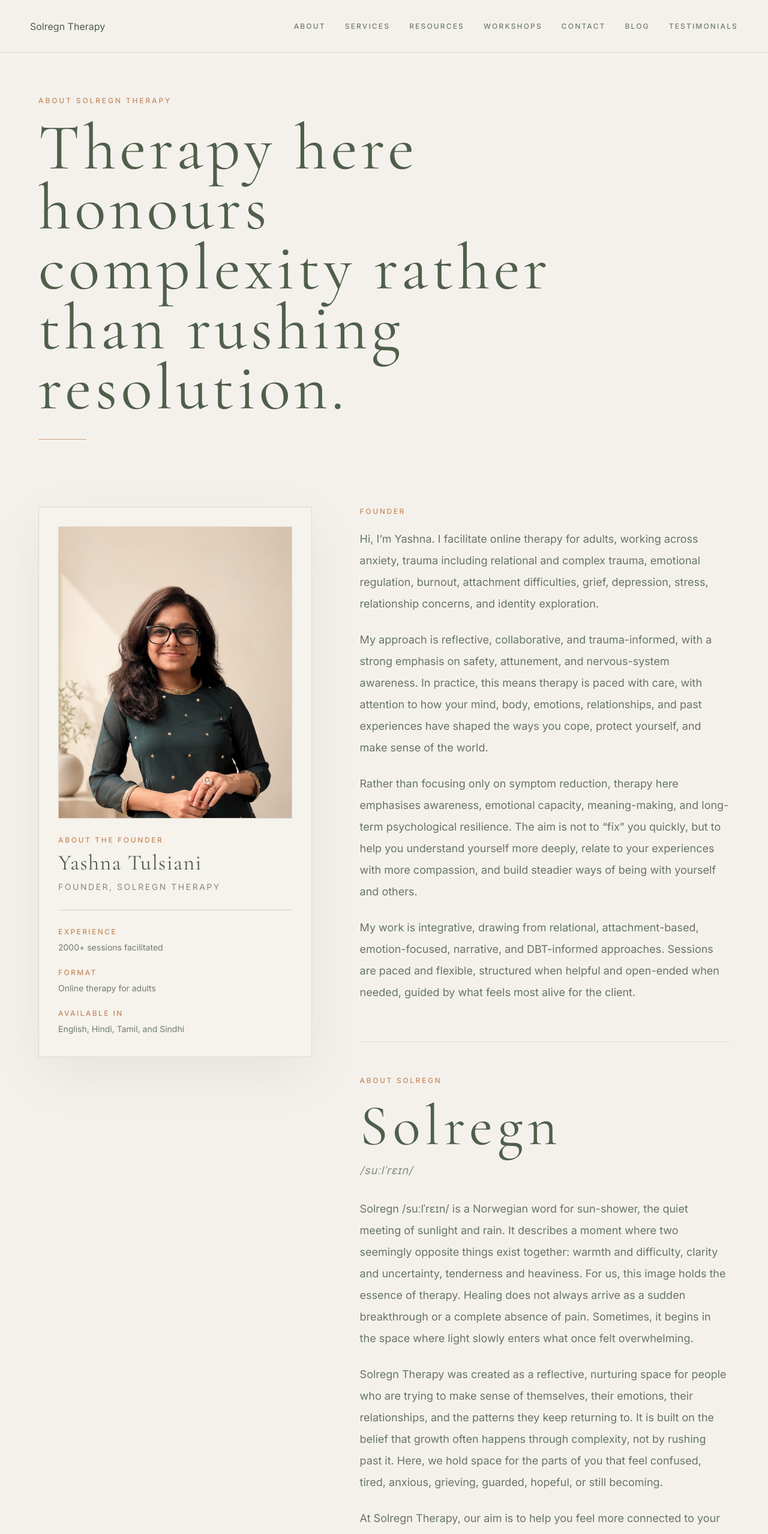
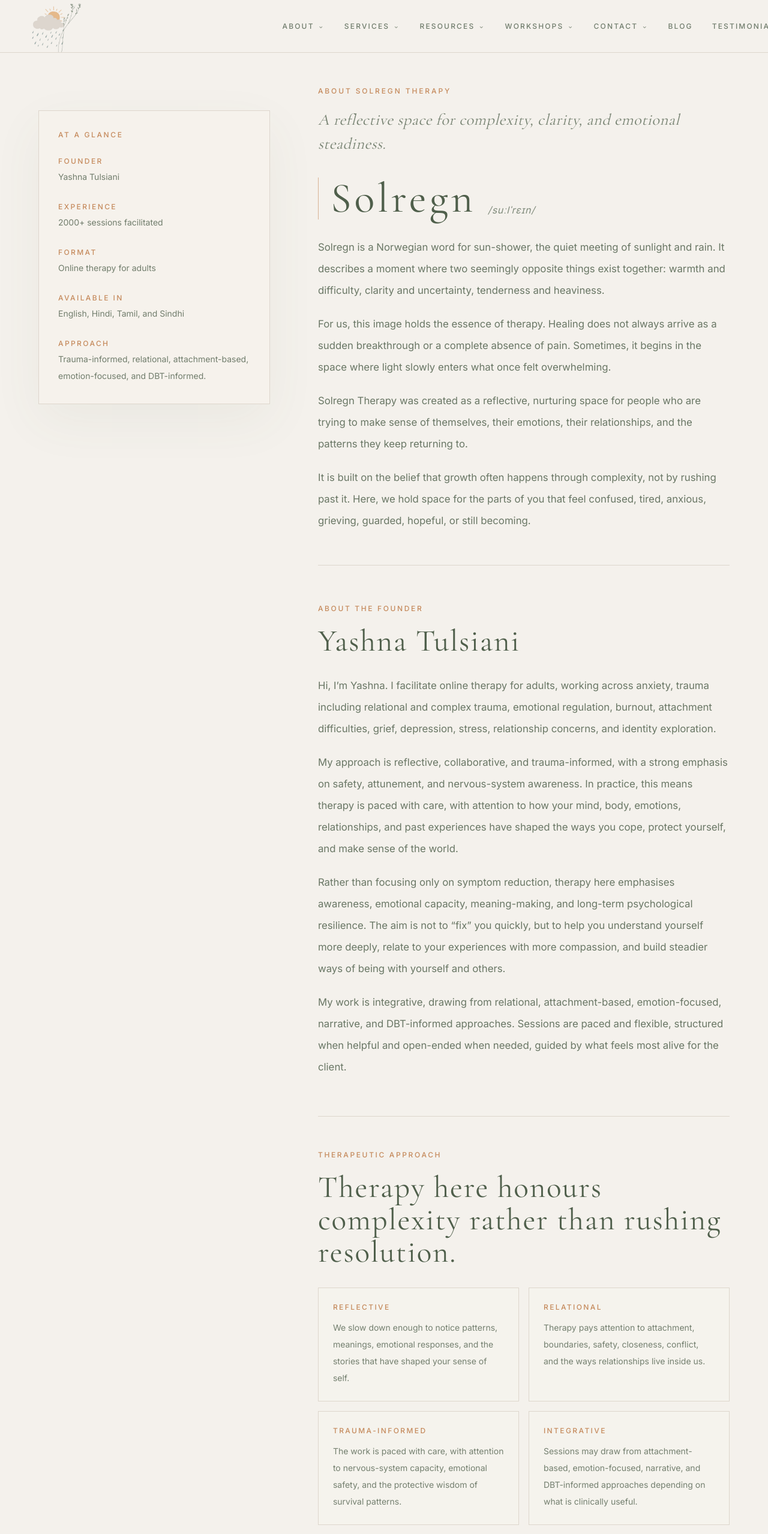
Before and after one commit to solregntherapy/solregn-therapy, a Next.js app: page /about in a window 1280 px wide. Shown: the top 2558 px of the page at 60% size. Built offline with nearby package versions, Linux system fonts and the light colour scheme.

Commit message:
Update about page layout and remove founder image

```diff
--- a/app/about/page.tsx
+++ b/app/about/page.tsx
@@ -1,102 +1,301 @@
+const navGroups = [
+  {
+    label: "About",
+    href: "/about",
+    links: [
+      { label: "About Solregn", href: "/about" },
+      { label: "About Founder", href: "/about" },
+    ],
+  },
+  {
+    label: "Services",
+    href: "/services",
+    links: [
+      { label: "Individual Therapy", href: "/services" },
+      { label: "Couples Therapy", href: "/services" },
+      { label: "Supervision", href: "/services" },
+    ],
+  },
+  {
+    label: "Resources",
+    href: "/resources",
+    links: [
+      { label: "Emotional Regulation", href: "/resources" },
+      { label: "Anxiety & Overthinking", href: "/resources" },
+      { label: "Crisis Support", href: "/resources" },
+    ],
+  },
+  {
+    label: "Workshops",
+    href: "/workshops",
+    links: [
+      { label: "Workplace Programs", href: "/workshops" },
+      { label: "Webinars", href: "/workshops" },
+      { label: "Trainings", href: "/workshops" },
+    ],
+  },
+  {
+    label: "Contact",
+    href: "/contact",
+    links: [
+      { label: "Enquiry Form", href: "/contact" },
+      { label: "Referral Network", href: "/referral-network" },
+    ],
+  },
+];
+
+const directLinks = [
+  { label: "Blog", href: "/blog" },
+  { label: "Testimonials", href: "/testimonials" },
+];
+
+const atGlanceItems = [
+  {
+    label: "Founder",
+    text: "Yashna Tulsiani",
+  },
+  {
+    label: "Experience",
+    text: "2000+ sessions facilitated",
+  },
+  {
+    label: "Format",
+    text: "Online therapy for adults",
+  },
+  {
+    label: "Available In",
+    text: "English, Hindi, Tamil, and Sindhi",
+  },
+  {
+    label: "Approach",
+    text: "Trauma-informed, relational, attachment-based, emotion-focused, and DBT-informed.",
+  },
+];
+
+const approachCards = [
+  {
+    title: "Reflective",
+    text: "We slow down enough to notice patterns, meanings, emotional responses, and the stories that have shaped your sense of self.",
+  },
+  {
+    title: "Relational",
+    text: "Therapy pays attention to attachment, boundaries, safety, closeness, conflict, and the ways relationships live inside us.",
+  },
+  {
+    title: "Trauma-informed",
+    text: "The work is paced with care, with attention to nervous-system capacity, emotional safety, and the protective wisdom of survival patterns.",
+  },
+  {
+    title: "Integrative",
+    text: "Sessions may draw from attachment-based, emotion-focused, narrative, and DBT-informed approaches depending on what is clinically useful.",
+  },
+];
+
+const bottomButtonClass =
+  "group inline-flex items-center justify-center border border-[#c58a5c] px-6 py-3 text-center text-xs font-semibold uppercase tracking-[0.18em] transition hover:bg-[#c58a5c] hover:border-[#c58a5c] focus-visible:outline focus-visible:outline-1 focus-visible:outline-offset-4 focus-visible:outline-[#c58a5c]";
+
+function AtGlanceCard({ mobile = false }: { mobile?: boolean }) {
+  return (
+    <aside
+      className={
+        mobile
+          ? "border border-[#d8d0c5]/80 bg-[#f7f3ed]/70 p-5 shadow-[0_24px_70px_rgba(79,95,75,0.055)] sm:p-7 lg:hidden"
+          : "hidden h-fit border border-[#d8d0c5]/80 bg-[#f7f3ed]/65 p-6 shadow-[0_28px_80px_rgba(79,95,75,0.06)] sm:p-8 lg:sticky lg:top-40 lg:mt-10 lg:block"
+      }
+    >
+      <p className="mb-6 text-xs font-medium uppercase tracking-[0.22em] text-[#c58a5c] sm:mb-7">
+        At a glance
+      </p>
+
+      <div
+        className={
+          mobile
+            ? "grid gap-5 text-sm leading-7 text-[#4f5f4b]/80 sm:grid-cols-2"
+            : "space-y-7 text-sm leading-7 text-[#4f5f4b]/80"
+        }
+      >
+        {atGlanceItems.map((item) => (
+          <div key={item.label}>
+            <p className="text-xs font-medium uppercase tracking-[0.2em] text-[#c58a5c]">
+              {item.label}
+            </p>
+            <p className="mt-1">{item.text}</p>
+          </div>
+        ))}
+      </div>
+    </aside>
+  );
+}
+
+function BottomButton({
+  href,
+  children,
+}: {
+  href: string;
+  children: React.ReactNode;
+}) {
+  return (
+    <a href={href} className={bottomButtonClass}>
+      <span className="text-[#4f5f4b] transition group-hover:text-[#fff8ef]">
+        {children}
+      </span>
+    </a>
+  );
+}
+
 export default function AboutPage() {
   return (
     <main className="min-h-screen bg-[#f4f1ec] text-[#4f5f4b]">
       <nav className="site-nav">
         <div className="nav-inner">
-          <a href="/" className="nav-logo">
-            Solregn Therapy
+          <a href="/" className="nav-logo" aria-label="Solregn Therapy Home">
+            <img
+              src="/images/logo.png"
+              alt="Solregn Therapy"
+              className="nav-logo-image"
+            />
           </a>
 
-          <div className="nav-links">
-            <a href="/about">About</a>
-            <a href="/services">Services</a>
-            <a href="/resources">Resources</a>
-            <a href="/workshops">Workshops</a>
-            <a href="/contact">Contact</a>
-            <a href="/blog">Blog</a>
-            <a href="/testimonials">Testimonials</a>
+          <div className="nav-links desktop-nav-links">
+            {navGroups.map((group) => (
+              <div key={group.label} className="nav-item has-dropdown">
+                <div className="nav-trigger">
+                  <a href={group.href}>{group.label}</a>
+                  <span aria-hidden="true">⌄</span>
                 </div>
+
+                <div className="dropdown-menu">
+                  {group.links.map((link) => (
+                    <a key={link.label} href={link.href}>
+                      {link.label}
+                    </a>
+                  ))}
+                </div>
+              </div>
+            ))}
+
+            {directLinks.map((link) => (
+              <div key={link.label} className="nav-item">
+                <a href={link.href}>{link.label}</a>
+              </div>
+            ))}
+          </div>
+
+          <details className="mobile-menu">
+            <summary>
+              <span>Menu</span>
+              <span aria-hidden="true">⌄</span>
+            </summary>
+
+            <div className="mobile-menu-panel">
+              {navGroups.map((group) => (
+                <details key={group.label} className="mobile-nav-group">
+                  <summary>
+                    <span>{group.label}</span>
+                    <span aria-hidden="true">⌄</span>
+                  </summary>
+
+                  <div className="mobile-sub-links">
+                    {group.links.map((link) => (
+                      <a key={link.label} href={link.href}>
+                        {link.label}
+                      </a>
+                    ))}
+                  </div>
+                </details>
+              ))}
+
+              {directLinks.map((link) => (
+                <a
+                  key={link.label}
+                  href={link.href}
+                  className="mobile-direct-link"
+                >
+                  {link.label}
+                </a>
+              ))}
+            </div>
+          </details>
         </div>
       </nav>
 
-      <section className="px-6 pb-16 pt-32 sm:px-8 sm:pb-20 lg:px-12 lg:pb-28 lg:pt-40">
-        <div className="mx-auto max-w-6xl">
-          <div className="max-w-4xl">
+      <section className="px-6 pb-20 pt-32 sm:px-8 lg:px-12 lg:pb-28 lg:pt-36">
+        <div className="mx-auto grid max-w-6xl gap-12 lg:grid-cols-[0.72fr_1.28fr] lg:gap-20">
+          <AtGlanceCard />
+
+          <div className="space-y-14 sm:space-y-16">
+            <section className="border-b border-[#d8d0c5]/80 pb-12 sm:pb-14">
               <p className="mb-5 text-xs font-medium uppercase tracking-[0.24em] text-[#c58a5c]">
                 About Solregn Therapy
               </p>
 
-            <h1
-              className="text-[clamp(2.6rem,10vw,6.8rem)] font-normal leading-[0.92] tracking-[0.045em] text-[#4f5f4b] sm:tracking-[0.055em]"
+              <p
+                className="mb-8 max-w-3xl text-[1.25rem] italic leading-8 tracking-[0.02em] text-[#4f5f4b]/75 sm:mb-9 sm:text-[1.65rem] sm:leading-10"
                 style={{ fontFamily: "var(--font-heading), serif" }}
               >
-              Therapy here honours complexity rather than rushing resolution.
+                A reflective space for complexity, clarity, and emotional
+                steadiness.
+              </p>
+
+              <div className="mb-7 flex flex-col gap-3 border-l border-[#c58a5c]/60 pl-5 sm:flex-row sm:items-end sm:gap-5">
+                <h1
+                  className="text-[clamp(2.3rem,6vw,4.4rem)] font-normal leading-none tracking-[0.07em] text-[#4f5f4b]"
+                  style={{ fontFamily: "var(--font-heading), serif" }}
+                >
+                  Solregn
                 </h1>
 
-            <div className="mt-8 h-px w-20 bg-[#c58a5c]/75 sm:mt-9" />
+                <p className="pb-1 text-base italic tracking-[0.05em] text-[#4f5f4b]/70">
+                  /suːlˈrɛɪn/
+                </p>
               </div>
+
+              <div className="space-y-5 text-[1rem] leading-8 text-[#4f5f4b]/84 sm:text-[1.05rem] sm:leading-9">
+                <p>
+                  Solregn is a Norwegian word for sun-shower, the quiet meeting
+                  of sunlight and rain. It describes a moment where two
+                  seemingly opposite things exist together: warmth and
+                  difficulty, clarity and uncertainty, tenderness and heaviness.
+                </p>
+
+                <p>
+                  For us, this image holds the essence of therapy. Healing does
+                  not always arrive as a sudden breakthrough or a complete
+                  absence of pain. Sometimes, it begins in the space where light
+                  slowly enters what once felt overwhelming.
+                </p>
+
+                <p>
+                  Solregn Therapy was created as a reflective, nurturing space
+                  for people who are trying to make sense of themselves, their
+                  emotions, their relationships, and the patterns they keep
+                  returning to.
+                </p>
+
+                <p>
+                  It is built on the belief that growth often happens through
+                  complexity, not by rushing past it. Here, we hold space for the
+                  parts of you that feel confused, tired, anxious, grieving,
+                  guarded, hopeful, or still becoming.
+                </p>
               </div>
             </section>
 
-      <section className="px-6 pb-20 sm:px-8 lg:px-12 lg:pb-28">
-        <div className="mx-auto grid max-w-6xl gap-12 lg:grid-cols-[0.85fr_1.15fr] lg:gap-20">
-          <aside className="h-fit border border-[#d8d0c5]/80 bg-[#f7f3ed]/65 p-6 shadow-[0_28px_80px_rgba(79,95,75,0.08)] sm:p-8 lg:sticky lg:top-32">
-            <div className="mb-7 aspect-[4/5] w-full overflow-hidden border border-[#d8d0c5]/80 bg-[#e7ded2]">
-              <img
-                src="/images/founder-yashna.png"
-                alt="Yashna Tulsiani, founder of Solregn Therapy"
-                className="h-full w-full object-cover object-center"
-              />
-            </div>
+            <AtGlanceCard mobile />
 
-            <p className="mb-3 text-xs font-medium uppercase tracking-[0.22em] text-[#c58a5c]">
+            <section>
+              <p className="mb-5 text-xs font-medium uppercase tracking-[0.22em] text-[#c58a5c]">
                 About the Founder
               </p>
 
               <h2
-              className="text-4xl font-normal leading-none tracking-[0.04em] text-[#4f5f4b]"
+                className="mb-7 text-[clamp(2rem,4.2vw,3.2rem)] font-normal leading-[1.05] tracking-[0.035em] text-[#4f5f4b]"
                 style={{ fontFamily: "var(--font-heading), serif" }}
               >
                 Yashna Tulsiani
               </h2>
 
-            <p className="mt-3 text-sm uppercase tracking-[0.18em] text-[#4f5f4b]/70">
-              Founder, Solregn Therapy
-            </p>
-
-            <div className="my-7 h-px w-full bg-[#d8d0c5]/90" />
-
-            <div className="space-y-5 text-sm leading-7 text-[#4f5f4b]/80">
-              <div>
-                <p className="text-xs font-medium uppercase tracking-[0.2em] text-[#c58a5c]">
-                  Experience
-                </p>
-                <p className="mt-1">2000+ sessions facilitated</p>
-              </div>
-
-              <div>
-                <p className="text-xs font-medium uppercase tracking-[0.2em] text-[#c58a5c]">
-                  Format
-                </p>
-                <p className="mt-1">Online therapy for adults</p>
-              </div>
-
-              <div>
-                <p className="text-xs font-medium uppercase tracking-[0.2em] text-[#c58a5c]">
-                  Available In
-                </p>
-                <p className="mt-1">English, Hindi, Tamil, and Sindhi</p>
-              </div>
-            </div>
-          </aside>
-
-          <div className="space-y-14 sm:space-y-16">
-            <section>
-              <p className="mb-5 text-xs font-medium uppercase tracking-[0.22em] text-[#c58a5c]">
-                Founder
-              </p>
-
-              <div className="space-y-6 text-[1.02rem] leading-8 text-[#4f5f4b]/85 sm:text-lg sm:leading-9">
+              <div className="space-y-5 text-[1rem] leading-8 text-[#4f5f4b]/84 sm:text-[1.05rem] sm:leading-9">
                 <p>
                   Hi, I’m Yashna. I facilitate online therapy for adults,
                   working across anxiety, trauma including relational and
@@ -133,55 +332,33 @@ export default function AboutPage() {
               </div>
             </section>
 
-            <section className="border-y border-[#d8d0c5]/80 py-12 sm:py-14">
+            <section className="border-y border-[#d8d0c5]/80 py-10 sm:py-14">
               <p className="mb-5 text-xs font-medium uppercase tracking-[0.22em] text-[#c58a5c]">
-                About Solregn
+                Therapeutic Approach
               </p>
 
-              <div className="mb-8">
               <h2
-                  className="text-[clamp(3rem,12vw,6rem)] font-normal leading-none tracking-[0.08em] text-[#4f5f4b]"
+                className="mb-8 text-[clamp(2rem,4.2vw,3.2rem)] font-normal leading-[1.05] tracking-[0.035em] text-[#4f5f4b]"
                 style={{ fontFamily: "var(--font-heading), serif" }}
               >
-                  Solregn
+                Therapy here honours complexity rather than rushing resolution.
               </h2>
-                <p className="mt-3 text-lg italic tracking-[0.05em] text-[#4f5f4b]/70">
-                  /suːlˈrɛɪn/
+
+              <div className="grid gap-4 sm:grid-cols-2">
+                {approachCards.map((card) => (
+                  <div
+                    key={card.title}
+                    className="border border-[#d8d0c5]/80 bg-[#f7f3ed]/45 p-6"
+                  >
+                    <p className="mb-3 text-xs font-medium uppercase tracking-[0.2em] text-[#c58a5c]">
+                      {card.title}
+                    </p>
+
+                    <p className="text-sm leading-7 text-[#4f5f4b]/78">
+                      {card.text}
                     </p>
                   </div>
-
-              <div className="space-y-6 text-[1.02rem] leading-8 text-[#4f5f4b]/85 sm:text-lg sm:leading-9">
-                <p>
-                  Solregn /suːlˈrɛɪn/ is a Norwegian word for sun-shower, the
-                  quiet meeting of sunlight and rain. It describes a moment
-                  where two seemingly opposite things exist together: warmth and
-                  difficulty, clarity and uncertainty, tenderness and heaviness.
-                  For us, this image holds the essence of therapy. Healing does
-                  not always arrive as a sudden breakthrough or a complete
-                  absence of pain. Sometimes, it begins in the space where light
-                  slowly enters what once felt overwhelming.
-                </p>
-
-                <p>
-                  Solregn Therapy was created as a reflective, nurturing space
-                  for people who are trying to make sense of themselves, their
-                  emotions, their relationships, and the patterns they keep
-                  returning to. It is built on the belief that growth often
-                  happens through complexity, not by rushing past it. Here, we
-                  hold space for the parts of you that feel confused, tired,
-                  anxious, grieving, guarded, hopeful, or still becoming.
-                </p>
-
-                <p>
-                  At Solregn Therapy, our aim is to help you feel more connected
-                  to your inner world with safety, depth, and compassion. We
-                  support you in understanding your experiences, building
-                  emotional capacity, softening survival patterns, and finding
-                  steadier ways of being with yourself and others. Like a
-                  sun-shower, this work honours both the rain and the light,
-                  making room for resilience, renewal, and meaning to emerge at
-                  your own pace.
-                </p>
+                ))}
               </div>
             </section>
 
@@ -190,14 +367,7 @@ export default function AboutPage() {
                 This Space May Support You With
               </p>
 
-              <h2
-                className="mb-8 max-w-3xl text-[clamp(2.2rem,9vw,4.4rem)] font-normal leading-[0.98] tracking-[0.04em]"
-                style={{ fontFamily: "var(--font-heading), serif" }}
-              >
-                Insight, steadiness, and emotional capacity.
-              </h2>
-
-              <div className="space-y-6 text-[1.02rem] leading-8 text-[#4f5f4b]/85 sm:text-lg sm:leading-9">
+              <div className="space-y-5 text-[1rem] leading-8 text-[#4f5f4b]/84 sm:text-[1.05rem] sm:leading-9">
                 <p>
                   Solregn Therapy may be a good fit if you are navigating
                   emotional overwhelm, anxiety, overthinking, trauma, burnout,
@@ -226,13 +396,13 @@ export default function AboutPage() {
               </p>
 
               <h2
-                className="max-w-3xl text-[clamp(2.25rem,9vw,4.8rem)] font-normal leading-[0.98] tracking-[0.04em]"
+                className="max-w-3xl text-[clamp(2rem,4.2vw,3.2rem)] font-normal leading-[1.05] tracking-[0.035em]"
                 style={{ fontFamily: "var(--font-heading), serif" }}
               >
                 Therapy can begin exactly where you are.
               </h2>
 
-              <div className="mt-8 space-y-5 text-[1.02rem] leading-8 text-[#4f5f4b]/85 sm:text-lg sm:leading-9">
+              <div className="mt-7 space-y-5 text-[1rem] leading-8 text-[#4f5f4b]/84 sm:text-[1.05rem] sm:leading-9">
                 <p>
                   Starting therapy can feel vulnerable. You do not need to have
                   everything figured out before you begin.
@@ -244,20 +414,12 @@ export default function AboutPage() {
                 </p>
               </div>
 
-              <div className="mt-9 flex flex-col gap-4 sm:flex-row">
-                <a
-                  href="/contact"
-                  className="inline-flex items-center justify-center border border-[#c58a5c] px-6 py-3 text-center text-xs font-medium uppercase tracking-[0.18em] text-[#4f5f4b] transition hover:bg-[#c58a5c] hover:text-[#f4f1ec]"
-                >
-                  Reach out to begin
-                </a>
+              <div className="mt-9 flex flex-col gap-4 sm:flex-row sm:flex-wrap">
+                <BottomButton href="/services">Reach out to begin</BottomButton>
 
-                <a
-                  href="/services"
-                  className="inline-flex items-center justify-center border border-[#d8d0c5] px-6 py-3 text-center text-xs font-medium uppercase tracking-[0.18em] text-[#4f5f4b]/80 transition hover:border-[#c58a5c] hover:text-[#c58a5c]"
-                >
-                  View services
-                </a>
+                <BottomButton href="/contact">Contact</BottomButton>
+
+                <BottomButton href="/faqs">FAQs</BottomButton>
               </div>
             </section>
           </div>
```
Also changed, not shown: public/images/founder-yashna.png (deleted). Lines whose indentation alone changed are shown as unchanged.
